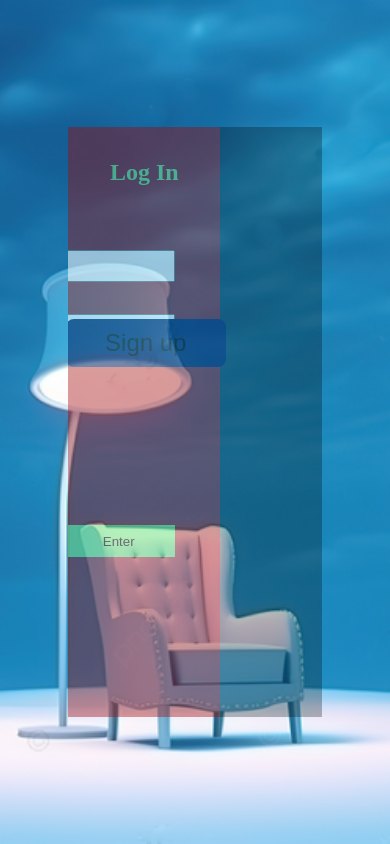
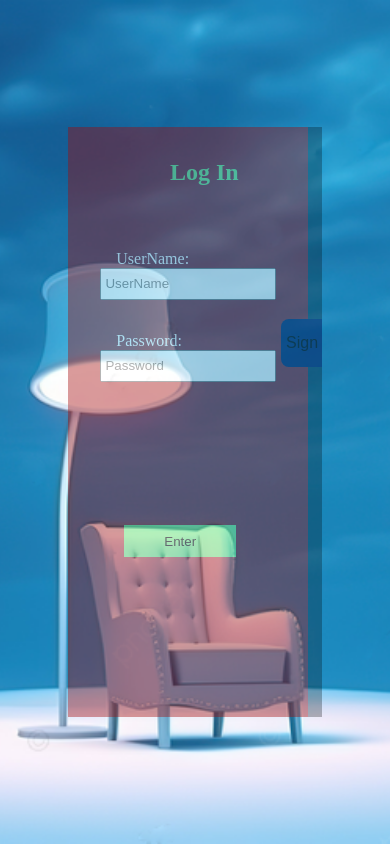
Before and after one commit to bonnerjallah/wazschat, a React (Vite) app in the folder Frontend/: page / in a window 390 px wide. Built offline with nearby package versions, Linux system fonts and the light colour scheme; no server answers.

Commit message:
added media query

```diff
--- a/Frontend/src/styles/homestyle.module.css
+++ b/Frontend/src/styles/homestyle.module.css
@@ -399,8 +399,96 @@
     border-radius: .5rem;
 }
 
-label{
+/* label{
     display: flex;
     align-items: center;
     column-gap: .5rem;
+} */
+
+@media (max-width:1190px) {
+    .loginWrapper{
+        padding-left: 10rem;
+    }
 }
+
+@media(max-width: 1019px){
+    .signUpLinkButton button{
+        position: absolute;
+        right: -5px;
+    }
+}
+
+@media(max-width: 960px){
+    .singUpWrapper label{
+        display: flex;
+        flex-direction: column;
+    }
+
+    .logInLinkButton{
+        margin-left: 30rem;
+    }
+    .logInLinkButton button{
+        margin-bottom: 80%;
+    }
+}
+
+@media(max-width: 800px){
+    .signUpLinkButton button{
+        margin-left: 7rem;
+        width: 7rem;
+    }
+    .loginWrapper{
+        padding-left: 15rem;
+    }
+
+    .loginWrapper h2{
+        margin-left: -10rem;
+        width: 7rem;
+    }
+
+    svg{
+        width: 500px;
+    }
+}
+
+@media(max-width: 770px){
+    .singUpWrapper {
+        padding-left: 20rem;
+        display: flex;
+        flex-direction: column;
+        align-items: flex-end;
+        width: 40%;
+    }
+
+    .singUpWrapper h2{
+        width: max-content;
+        margin-left: -70rem;
+    }
+
+    .logInLinkButton{
+        width: 5rem;
+        font-size: 1rem;
+    }
+}
+
+
+
+@media (max-width: 685px) {
+        .loginInputWrapper {
+        padding-right: 5rem;
+    }
+    .loginInputWrapper label{
+        padding-right: 2rem;
+    }
+    input {
+        margin-left: -1rem;
+    }
+}
+
+@media(max-width: 610px){
+    .signUpLinkButton button{
+        margin-right: -2rem;
+        width: 4rem;
+        font-size: 1rem;
+    }
+}
```
Also changed, not shown: 1 other file (tests, documents, lock files or other folders).
